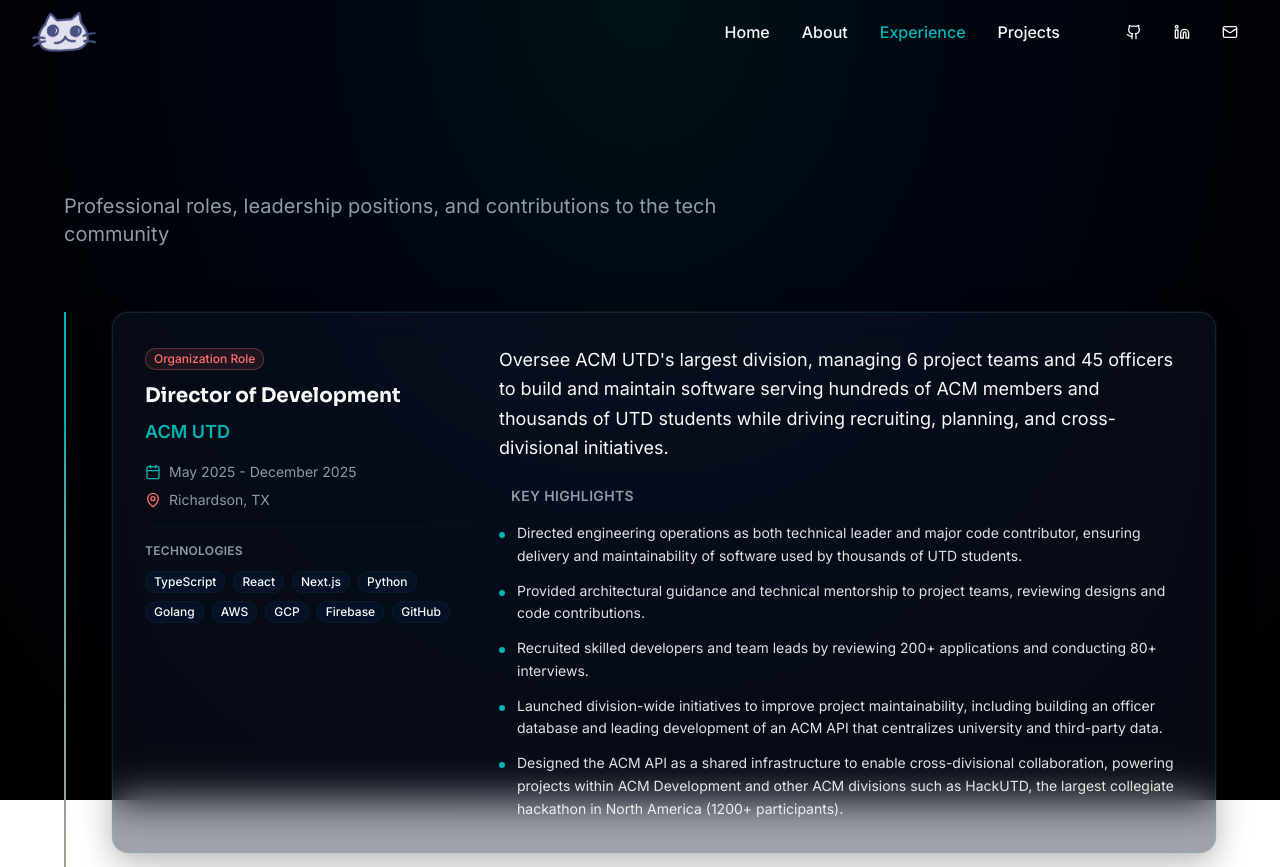
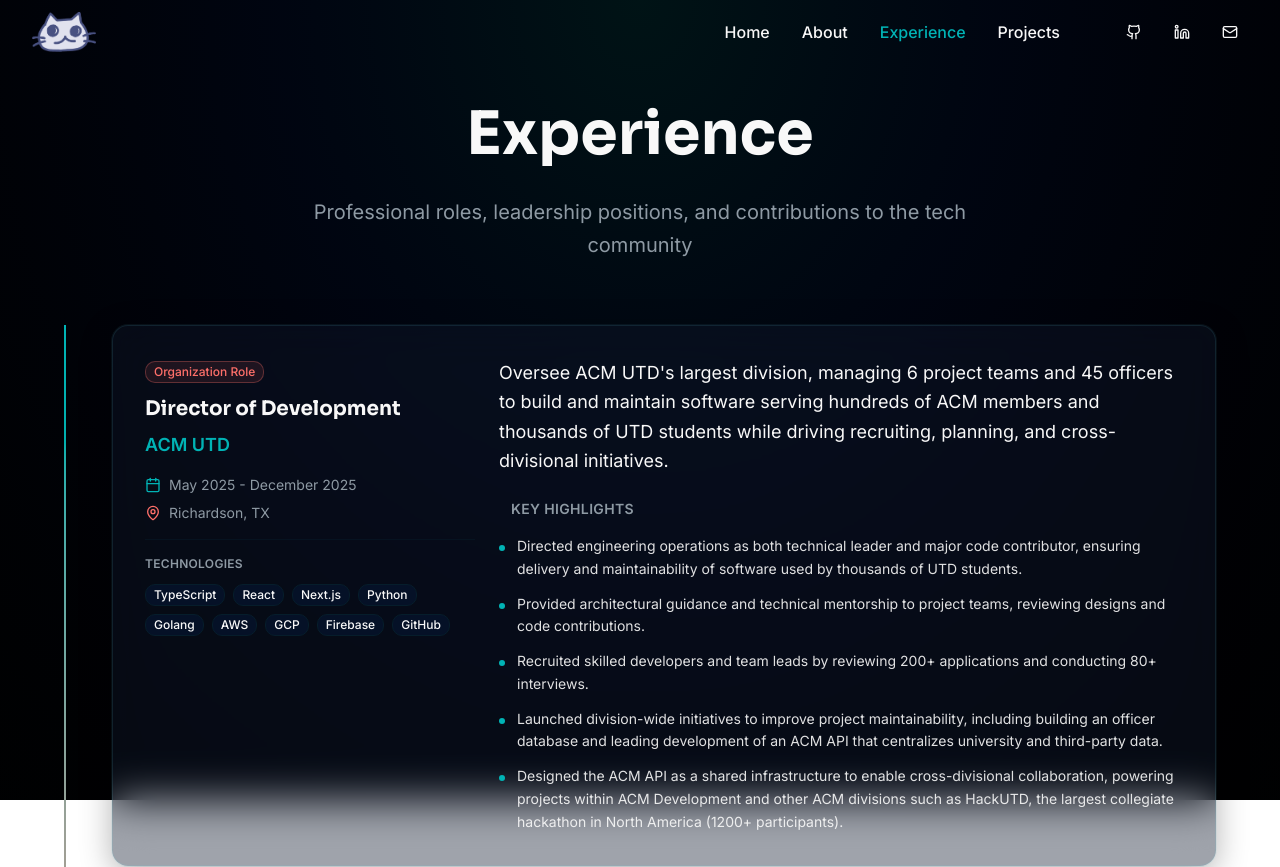
Before and after one commit to emw8105/portfolio, a Next.js app: page /experience in a window 1280 px wide. Shown: the top 867 px of the page. Built offline with nearby package versions, Linux system fonts and the light colour scheme.

Commit message:
titles look better than subtitles as titles

```diff
--- a/src/app/experience/page.tsx
+++ b/src/app/experience/page.tsx
@@ -14,12 +14,11 @@
       <main className="pt-24 pb-20 px-4 sm:px-6 lg:px-8">
         <div className="max-w-6xl mx-auto">
           {/* Header */}
-          <div className="mb-16">
-            <h1 className="text-5xl sm:text-6xl font-bold font-serif mb-4 bg-gradient-ocean bg-clip-text text-transparent inline-block">
+          <div className="text-center mb-16">
+            <h1 className="text-5xl sm:text-6xl font-bold font-serif mb-6 bg-clip-text py-2">
               Experience
             </h1>
-            <div className="h-1 w-32 bg-gradient-coral rounded-full mb-4"></div>
-            <p className="text-xl text-muted-foreground max-w-2xl">
+            <p className="text-xl text-muted-foreground max-w-2xl mx-auto leading-relaxed">
               Professional roles, leadership positions, and contributions to the tech community
             </p>
           </div>
--- a/src/app/projects/page.tsx
+++ b/src/app/projects/page.tsx
@@ -23,11 +23,11 @@
       <main className="pt-24 pb-20 px-4 sm:px-6 lg:px-8">
         <div className="max-w-6xl mx-auto">
           <div className="text-center mb-16">
-            <h1 className="text-5xl sm:text-6xl font-bold font-serif mb-6 bg-gradient-to-r from-primary via-pink-500 to-blue-500 bg-clip-text text-transparent py-2">
+            <h1 className="text-5xl sm:text-6xl font-bold font-serif mb-6 bg-clip-text py-2">
               Projects
             </h1>
             <p className="text-xl text-muted-foreground max-w-2xl mx-auto leading-relaxed">
-              Check out the things I enjoyed making :D
+              Check out the stuff I've made :D
             </p>
           </div>
 
```
